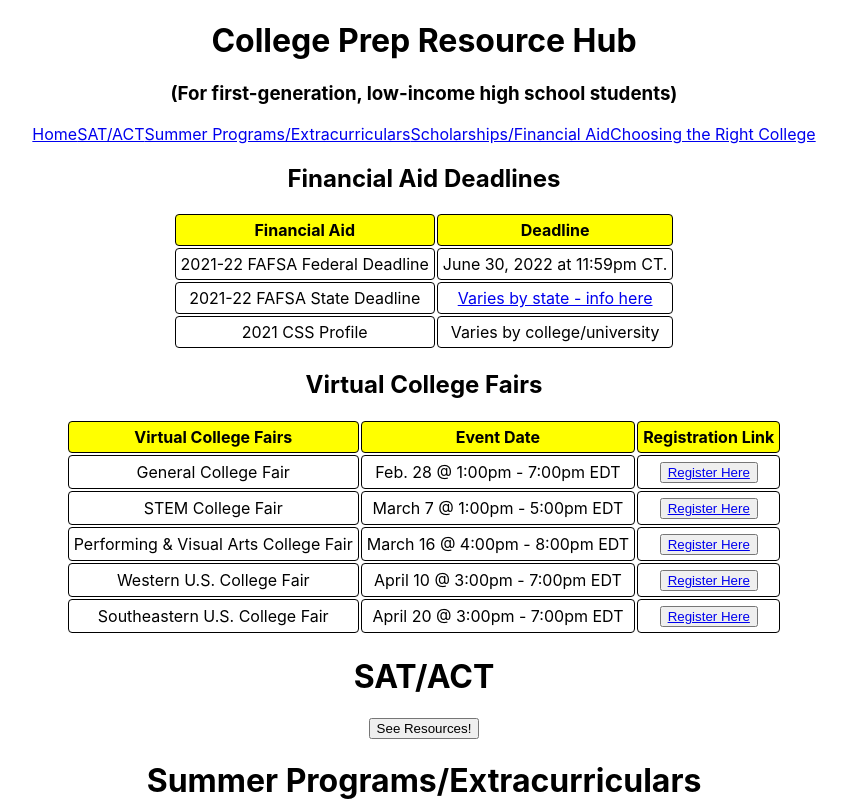
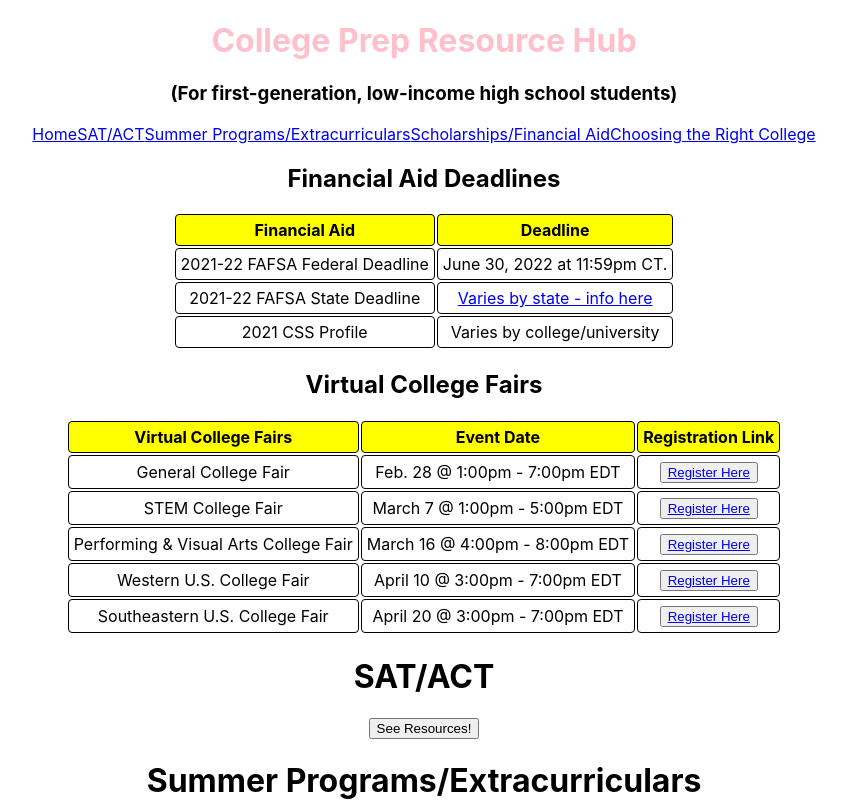
Before and after one commit to jessicamyee/fgli-college-prep-resource-hub, a React (Create React App) app in the folder client/: page / in a window 1280 px wide. Shown: the top 801 px of the page, without its empty margins (216-1063 px from the left). Built offline with nearby package versions, Linux system fonts and the light colour scheme; no server answers.

Commit message:
create new subfolders and move files around

```diff
--- a/client/src/components/Footer.jsx
+++ b/client/src/components/footer-files/Footer.jsx
@@ -1,4 +1,4 @@
-
+import "./Footer.css";
 
 function Footer() {
   return (
--- a/client/src/components/CategoryBox.jsx
+++ b/client/src/components/homepage-files/CategoryBox.jsx
@@ -1,4 +1,5 @@
 import { Link } from "react-router-dom";
+import "./HomePage.css";
 
 function CategoryBox({title, linkto}) {
 
--- a/client/src/components/Home.jsx
+++ b/client/src/components/homepage-files/Home.jsx
@@ -1,10 +1,11 @@
 import CategoryBox from "./CategoryBox";
-import CategoryNav from "./CategoryNav";
+import CategoryNav from "../nav-files/CategoryNav";
+import "./HomePage.css";
 
 function Home() {
   return (
     <div>
-      <h1>College Prep Resource Hub</h1>
+      <h1 className = "homepage-header">College Prep Resource Hub</h1>
       <h3>(For first-generation, low-income high school students)</h3>
       <CategoryNav />
       <div className="important-dates-sect">
--- /dev/null
+++ b/client/src/components/homepage-files/HomePage.css
@@ -0,0 +1,3 @@
+.homepage-header {
+  color: pink;
+}
--- a/client/src/components/CategoryNav.jsx
+++ b/client/src/components/nav-files/CategoryNav.jsx
@@ -1,4 +1,5 @@
 import { Link } from "react-router-dom";
+import "./CategoryNav.css";
 
 function CategoryNav() {
   return (
--- a/client/src/components/Form.jsx
+++ b/client/src/components/resource-category-page-files/Form.jsx
@@ -1,6 +1,7 @@
 import { useState } from "react";
 import axios from "axios";
-import { baseURL, config } from "../services";
+import { baseURL, config } from "../../services";
+import "./ResourceInfo.css";
 
 function Form({ setToggleFetch, category, setShowConfirmationStatus }) {
   const [title, setTitle] = useState("");
--- a/client/src/components/ResourceCategory.jsx
+++ b/client/src/components/resource-category-page-files/ResourceCategory.jsx
@@ -1,8 +1,9 @@
 import { useParams } from "react-router-dom";
 import ResourceCategoryDetails from "./ResourceCategoryDetails";
 import Form from "./Form";
-import CategoryNav from "./CategoryNav";
+import CategoryNav from "../nav-files/CategoryNav";
 import { useState } from "react";
+import "./ResourceInfo.css";
 
 function ResourceCategory({ resources, setToggleFetch }) {
   const params = useParams();
--- a/client/src/components/ResourceCategoryDetails.jsx
+++ b/client/src/components/resource-category-page-files/ResourceCategoryDetails.jsx
@@ -1,3 +1,5 @@
+import "./ResourceInfo.css";
+
 function ResourceCategoryDetails({ title, description, link }) {
   return (
     <div className="resource-set">
```
Also changed, not shown: client/src/App.js (+8 -9 lines), client/src/components/footer-files/Footer.css (added), client/src/components/nav-files/CategoryNav.css (added), client/src/components/resource-category-page-files/ResourceInfo.css (added).
